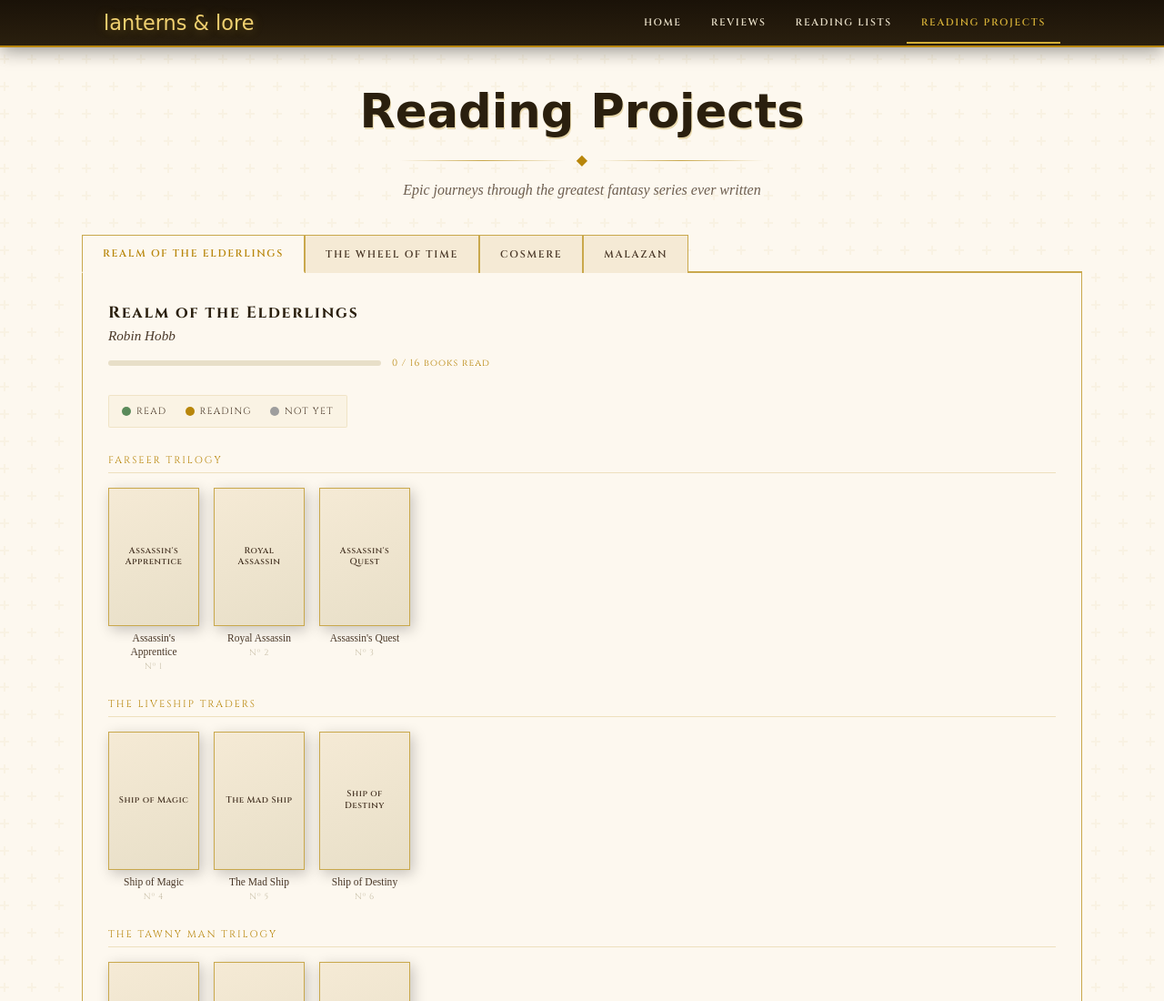
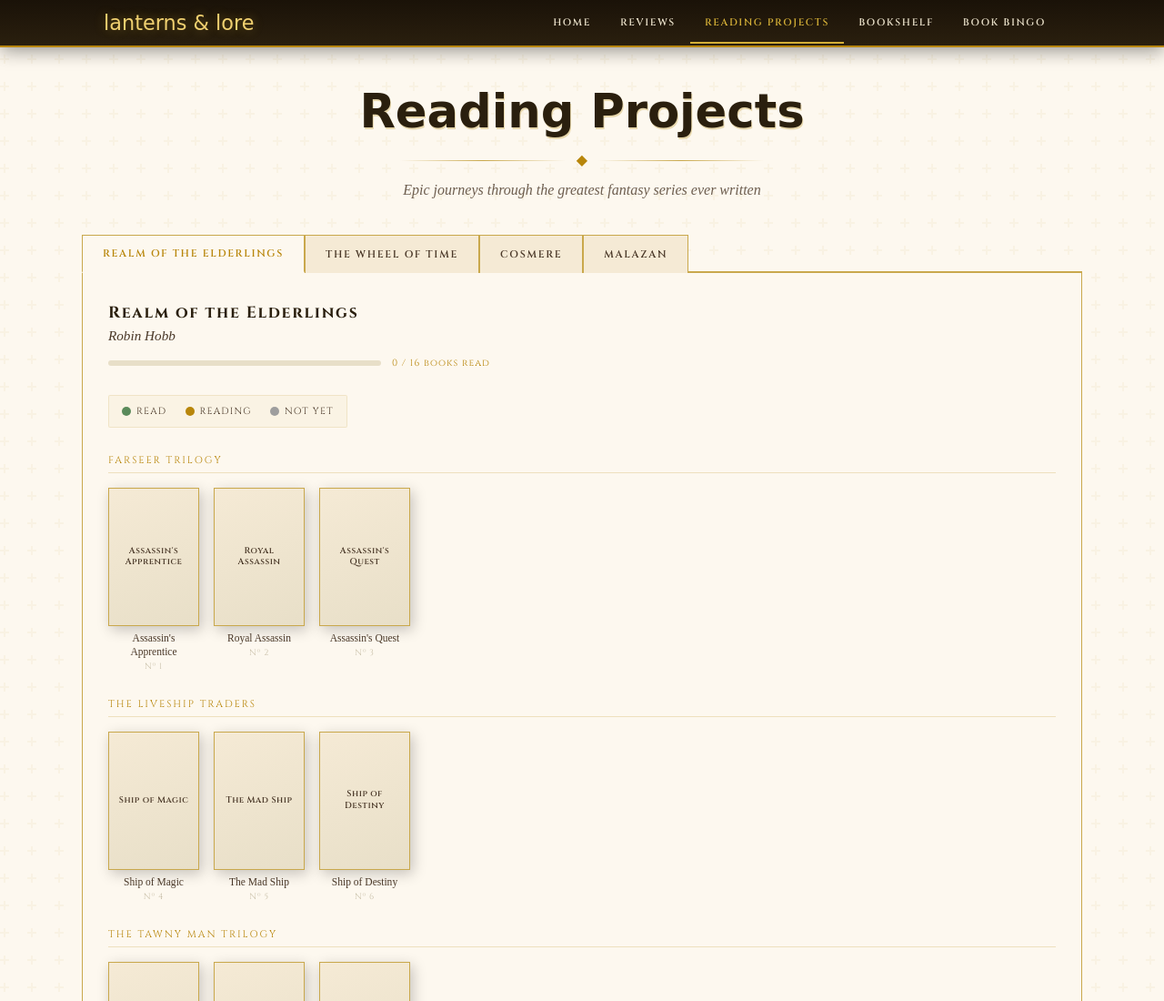
Before and after one commit to vicguerrra/lanterns-lore, a plain HTML site: page index.html in a window 1280 px wide. Shown: the top 1100 px of the page at 91% size. Drawn offline with nearby package versions, Linux system fonts and the light colour scheme; a web font is replaced by a local one.

Commit message:
Update index.html

```diff
--- a/index.html
+++ b/index.html
@@ -382,17 +382,18 @@
 </head>
 <body>
 
-<div class="blog-nav">
+<nav class="blog-nav">
   <div class="blog-nav-inner">
     <a class="blog-nav-logo" href="https://lanternslore.blogspot.com">lanterns &amp; lore</a>
     <div class="blog-nav-links">
       <a href="https://lanternslore.blogspot.com">Home</a>
       <a href="https://lanternslore.blogspot.com/search/label/Reviews">Reviews</a>
-      <a href="https://lanternslore.blogspot.com/search/label/Reading%20Lists">Reading Lists</a>
       <a href="https://vicguerrra.github.io/lanterns-lore/" class="active">Reading Projects</a>
+      <a href="https://vicguerrra.github.io/bookshelf/">Bookshelf</a>
+      <a href="https://vicguerrra.github.io/book-bingo/">Book Bingo</a>
     </div>
   </div>
-</div>
+</nav>
 
 <div class="page-header">
   <h1>Reading Projects</h1>
```
